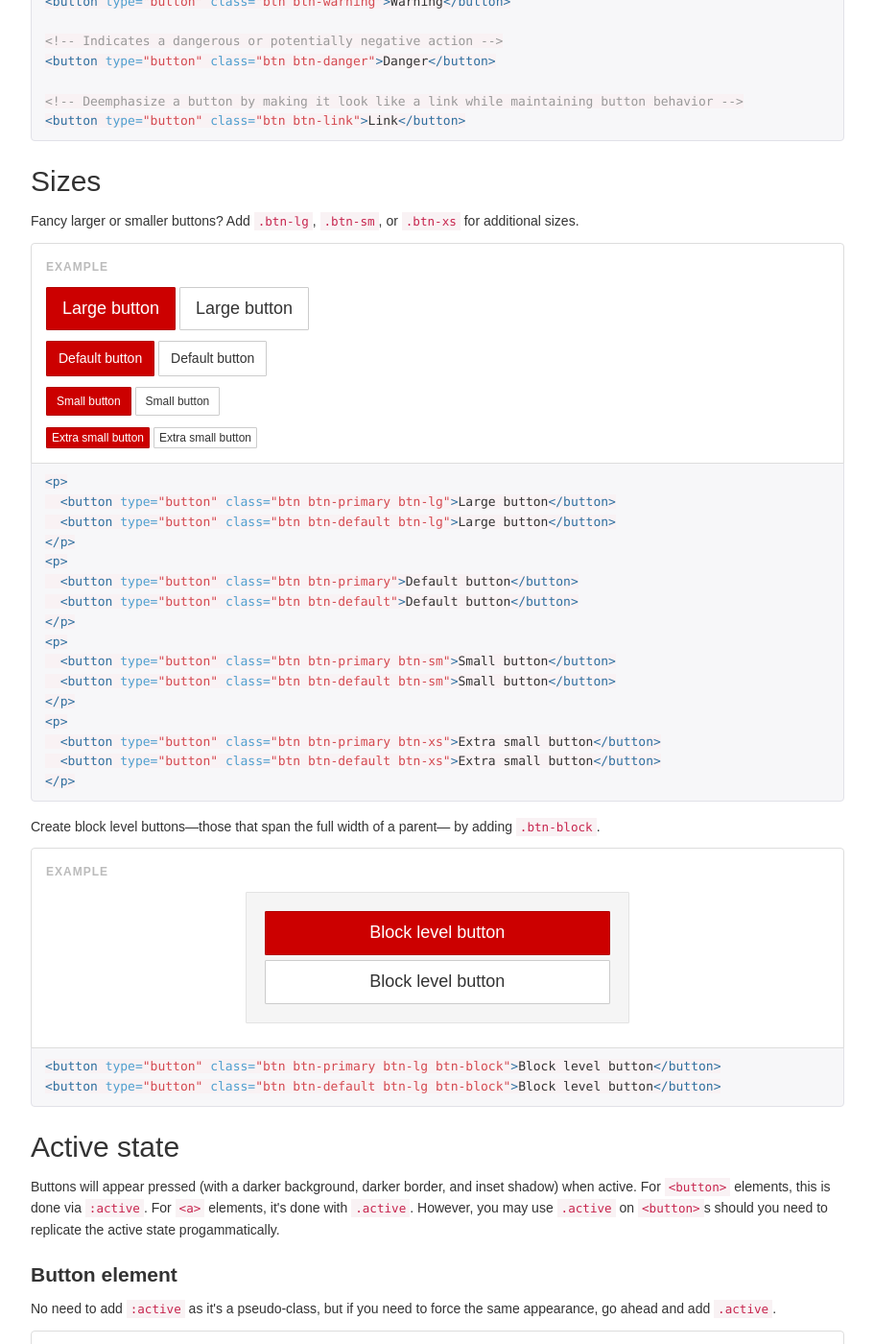
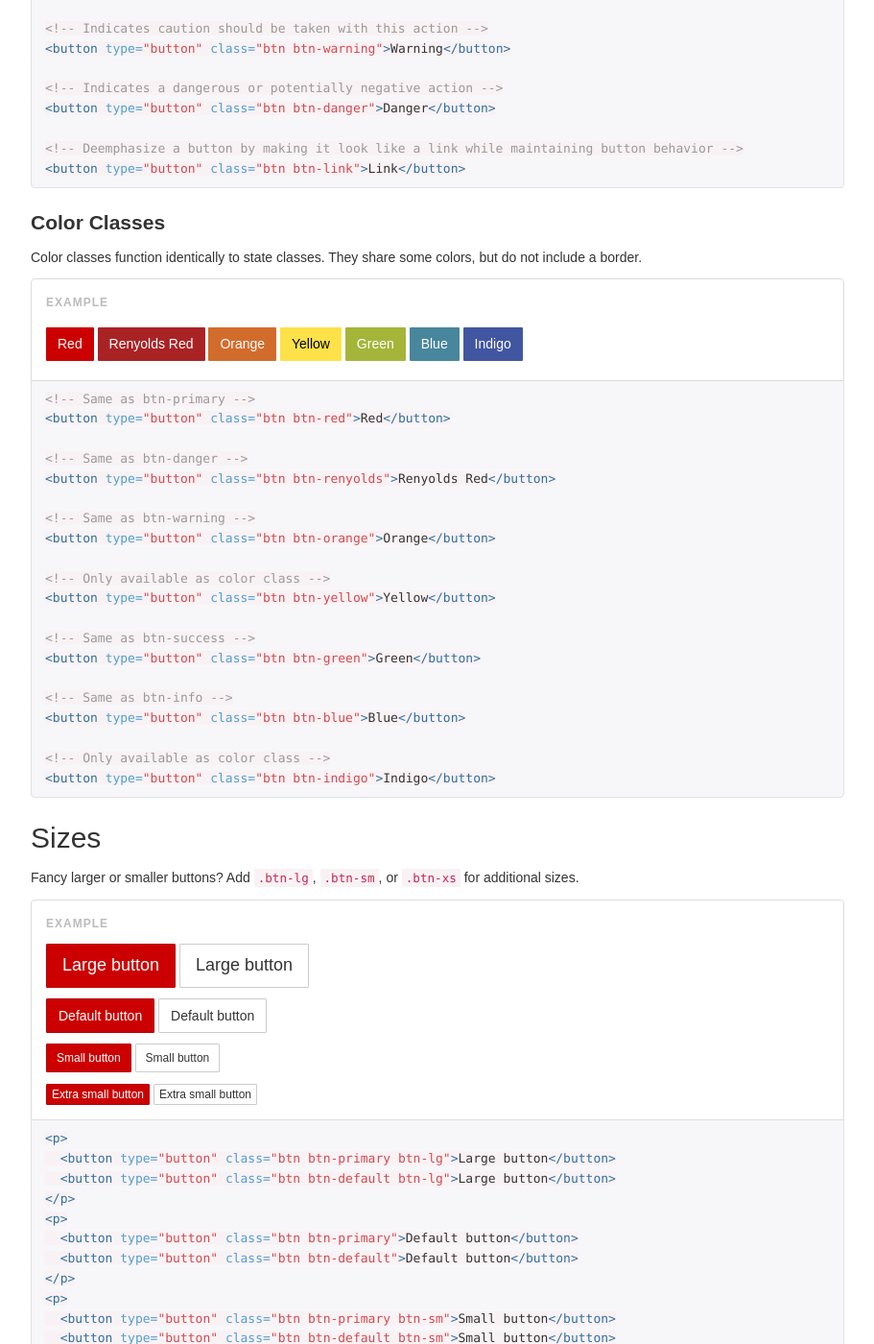
Before and after one commit to ncstate/ncstate-bootstrap, a Jekyll site: the page built from docs/css.html, in a window 1280 px wide and 1400 px high, scrolled down 38269 px. Shown: the whole window at 96% size, without its empty margins (38-949 px from the left). Built offline with Jekyll 4.4.1, drawn with Linux system fonts in a browser that asks for light colours; nearby versions of some CDN libraries; some web fonts are replaced; Markdown is read by kramdown in place of the engine named in the settings; comment, search, counter and statistics services are not loaded; some of the changed text lies outside the part shown.

Commit message:
Add color classes and other button information to docs

```diff
--- a/docs/css.html
+++ b/docs/css.html
@@ -2150,6 +2150,8 @@ For example, <code>&lt;section&gt;</code> should be wrapped as inline.
 
   <h2 id="buttons-options">Options</h2>
   <p>Use any of the available button classes to quickly create a styled button.</p>
+
+  <h3>State Classes</h3>
   <div class="bs-example">
     <button type="button" class="btn btn-default">Default</button>
     <button type="button" class="btn btn-primary">Primary</button>
@@ -2180,6 +2182,40 @@ For example, <code>&lt;section&gt;</code> should be wrapped as inline.
 
 <!-- Deemphasize a button by making it look like a link while maintaining button behavior -->
 <button type="button" class="btn btn-link">Link</button>
+{% endhighlight %}
+
+  <h3>Color Classes</h3>
+  <p>Color classes function identically to state classes. They share some colors, but do not include a border.</p>
+  <div class="bs-example">
+    <button type="button" class="btn btn-red">Red</button>
+    <button type="button" class="btn btn-renyolds">Renyolds Red</button>
+    <button type="button" class="btn btn-orange">Orange</button>
+    <button type="button" class="btn btn-yellow">Yellow</button>
+    <button type="button" class="btn btn-green">Green</button>
+    <button type="button" class="btn btn-blue">Blue</button>
+    <button type="button" class="btn btn-indigo">Indigo</button>
+  </div>
+{% highlight html %}
+<!-- Same as btn-primary -->
+<button type="button" class="btn btn-red">Red</button>
+
+<!-- Same as btn-danger -->
+<button type="button" class="btn btn-renyolds">Renyolds Red</button>
+
+<!-- Same as btn-warning -->
+<button type="button" class="btn btn-orange">Orange</button>
+
+<!-- Only available as color class -->
+<button type="button" class="btn btn-yellow">Yellow</button>
+
+<!-- Same as btn-success -->
+<button type="button" class="btn btn-green">Green</button>
+
+<!-- Same as btn-info -->
+<button type="button" class="btn btn-blue">Blue</button>
+
+<!-- Only available as color class -->
+<button type="button" class="btn btn-indigo">Indigo</button>
 {% endhighlight %}
 
   <h2 id="buttons-sizes">Sizes</h2>
@@ -2235,7 +2271,7 @@ For example, <code>&lt;section&gt;</code> should be wrapped as inline.
 
 
   <h2 id="buttons-active">Active state</h2>
-  <p>Buttons will appear pressed (with a darker background, darker border, and inset shadow) when active. For <code>&lt;button&gt;</code> elements, this is done via <code>:active</code>. For <code>&lt;a&gt;</code> elements, it's done with <code>.active</code>. However, you may use <code>.active</code> on <code>&lt;button&gt;</code>s should you need to replicate the active state progammatically.</p>
+  <p>Buttons will appear pressed (with a darker background and darker border if present) when active. For <code>&lt;button&gt;</code> elements, this is done via <code>:active</code>. For <code>&lt;a&gt;</code> elements, it's done with <code>.active</code>. However, you may use <code>.active</code> on <code>&lt;button&gt;</code>s should you need to replicate the active state progammatically.</p>
 
   <h3>Button element</h3>
   <p>No need to add <code>:active</code> as it's a pseudo-class, but if you need to force the same appearance, go ahead and add <code>.active</code>.</p>
```
Also changed, not shown: 2 other files.
